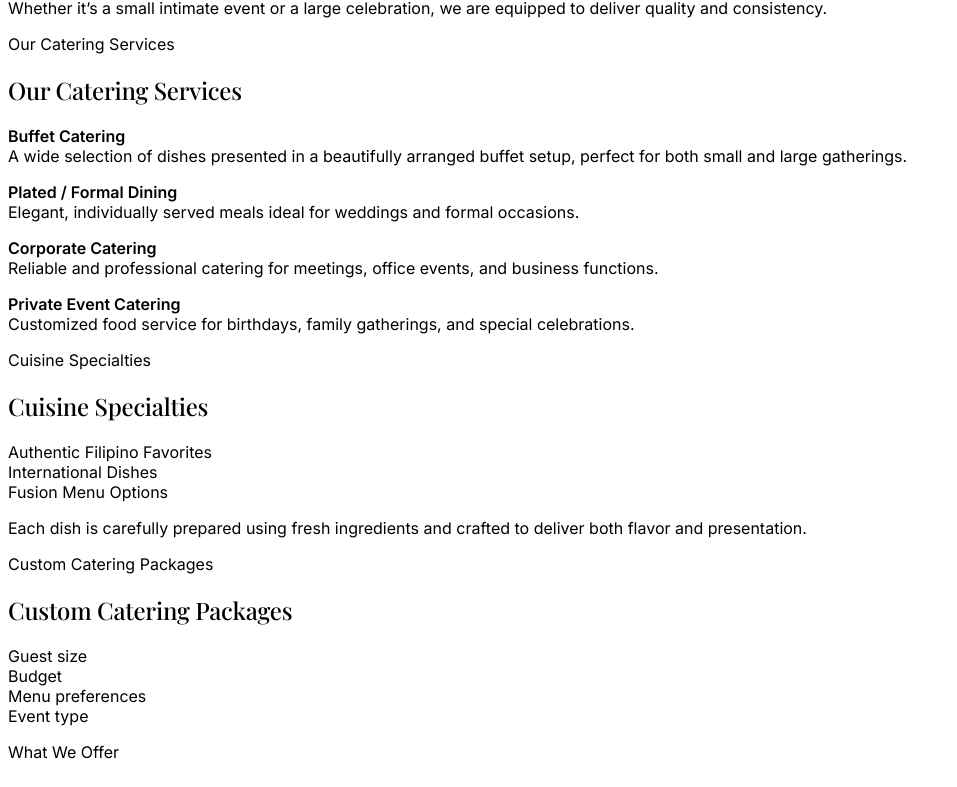
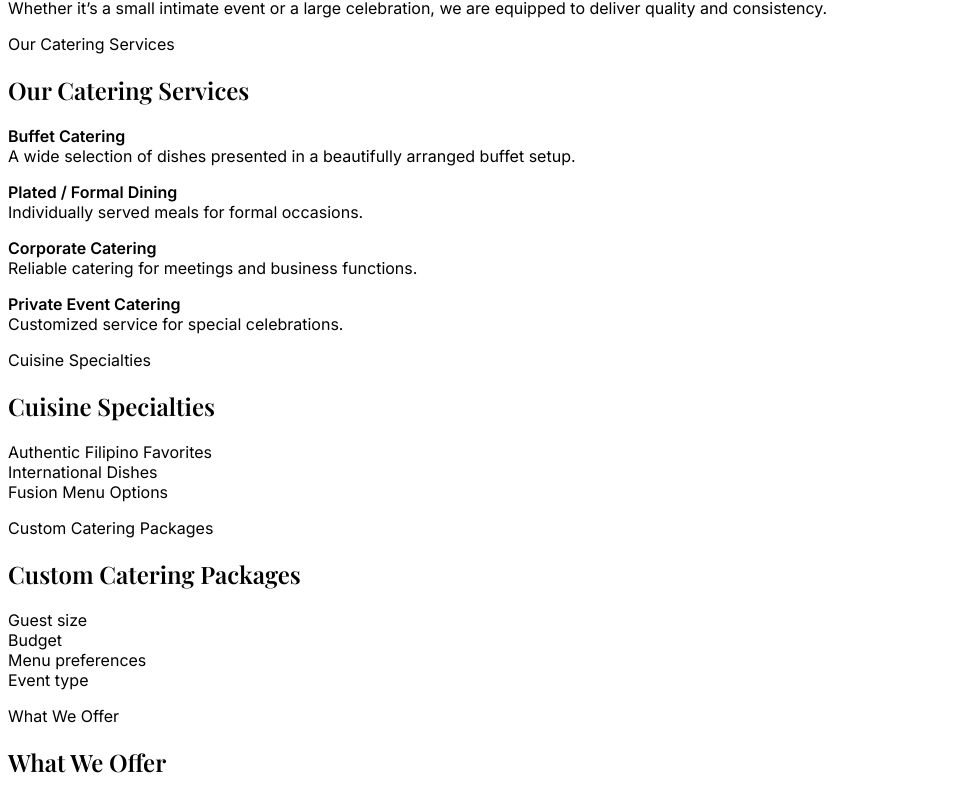
Before and after one commit to kantterosclothingco-lab/soulfood-fusion-house, a Next.js app: page /catering in a window 1280 px wide. Shown: the part 979-1766 px from the top of the page, without its empty margins (0-957 px from the left). Built offline with nearby package versions, Linux system fonts and the light colour scheme.

Commit message:
fix font only remove emojis keep design

```diff
--- a/pages/catering.js
+++ b/pages/catering.js
@@ -15,7 +15,7 @@ export default function CateringPage() {
           content="Soulfood Fusion Catering in Bendigo for events, parties, office catering, and special occasions."
         />
 
-        {/* ✅ Aesthetic Fonts */}
+        {/* ✅ ONLY CHANGE: better aesthetic font */}
         <link
           href="https://fonts.googleapis.com/css2?family=Playfair+Display:wght@400;500;600&family=Inter:wght@300;400;500;600&display=swap"
           rel="stylesheet"
@@ -125,27 +125,28 @@ export default function CateringPage() {
             <h2>Our Catering Services</h2>
 
             <p>
-              <strong>Buffet Catering</strong><br />
+              <strong>Buffet Catering</strong>
+              <br />
               A wide selection of dishes presented in a beautifully arranged
-              buffet setup, perfect for both small and large gatherings.
+              buffet setup.
             </p>
 
             <p>
-              <strong>Plated / Formal Dining</strong><br />
-              Elegant, individually served meals ideal for weddings and formal
-              occasions.
+              <strong>Plated / Formal Dining</strong>
+              <br />
+              Individually served meals for formal occasions.
             </p>
 
             <p>
-              <strong>Corporate Catering</strong><br />
-              Reliable and professional catering for meetings, office events,
-              and business functions.
+              <strong>Corporate Catering</strong>
+              <br />
+              Reliable catering for meetings and business functions.
             </p>
 
             <p>
-              <strong>Private Event Catering</strong><br />
-              Customized food service for birthdays, family gatherings, and
-              special celebrations.
+              <strong>Private Event Catering</strong>
+              <br />
+              Customized service for special celebrations.
             </p>
 
             <p className="sectionLabel">Cuisine Specialties</p>
@@ -155,11 +156,6 @@ export default function CateringPage() {
               Authentic Filipino Favorites<br />
               International Dishes<br />
               Fusion Menu Options
-            </p>
-
-            <p>
-              Each dish is carefully prepared using fresh ingredients and
-              crafted to deliver both flavor and presentation.
             </p>
 
             <p className="sectionLabel">Custom Catering Packages</p>
@@ -178,7 +174,7 @@ export default function CateringPage() {
             <p>
               High-quality, freshly prepared food<br />
               Professional and reliable service<br />
-              Clean and elegant food presentation<br />
+              Clean and elegant presentation<br />
               Flexible catering options<br />
               Stress-free event experience
             </p>
@@ -229,7 +225,7 @@ export default function CateringPage() {
         <p>Soulfood Fusion Catering</p>
       </footer>
 
-      {/* ✅ ONLY FONT STYLE IMPROVEMENT */}
+      {/* ✅ ONLY font tweak — no layout change */}
       <style jsx global>{`
         body {
           font-family: "Inter", sans-serif;
@@ -237,8 +233,6 @@ export default function CateringPage() {
 
         h1, h2 {
           font-family: "Playfair Display", serif;
-          font-weight: 500;
-          letter-spacing: -0.01em;
         }
       `}</style>
     </>
```
